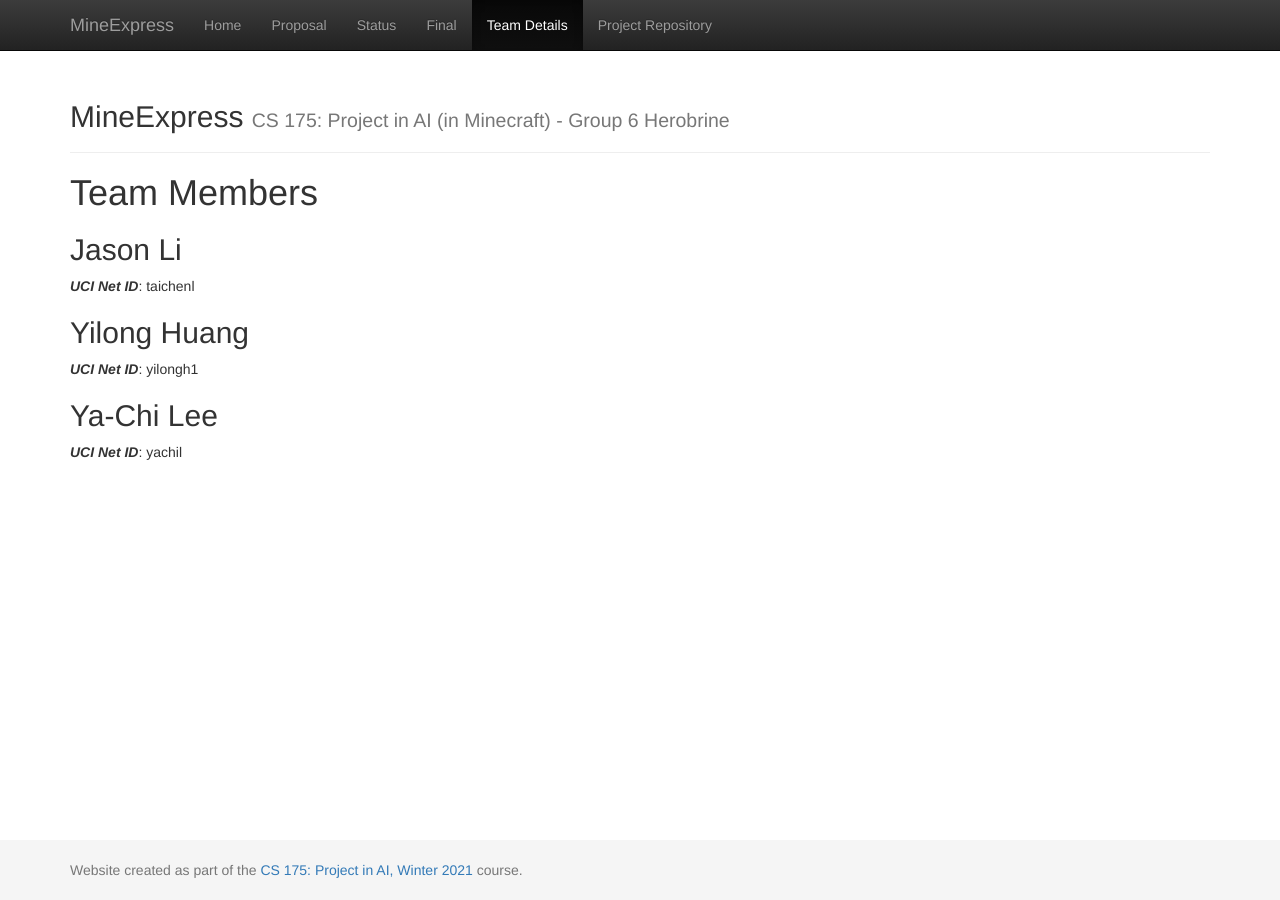
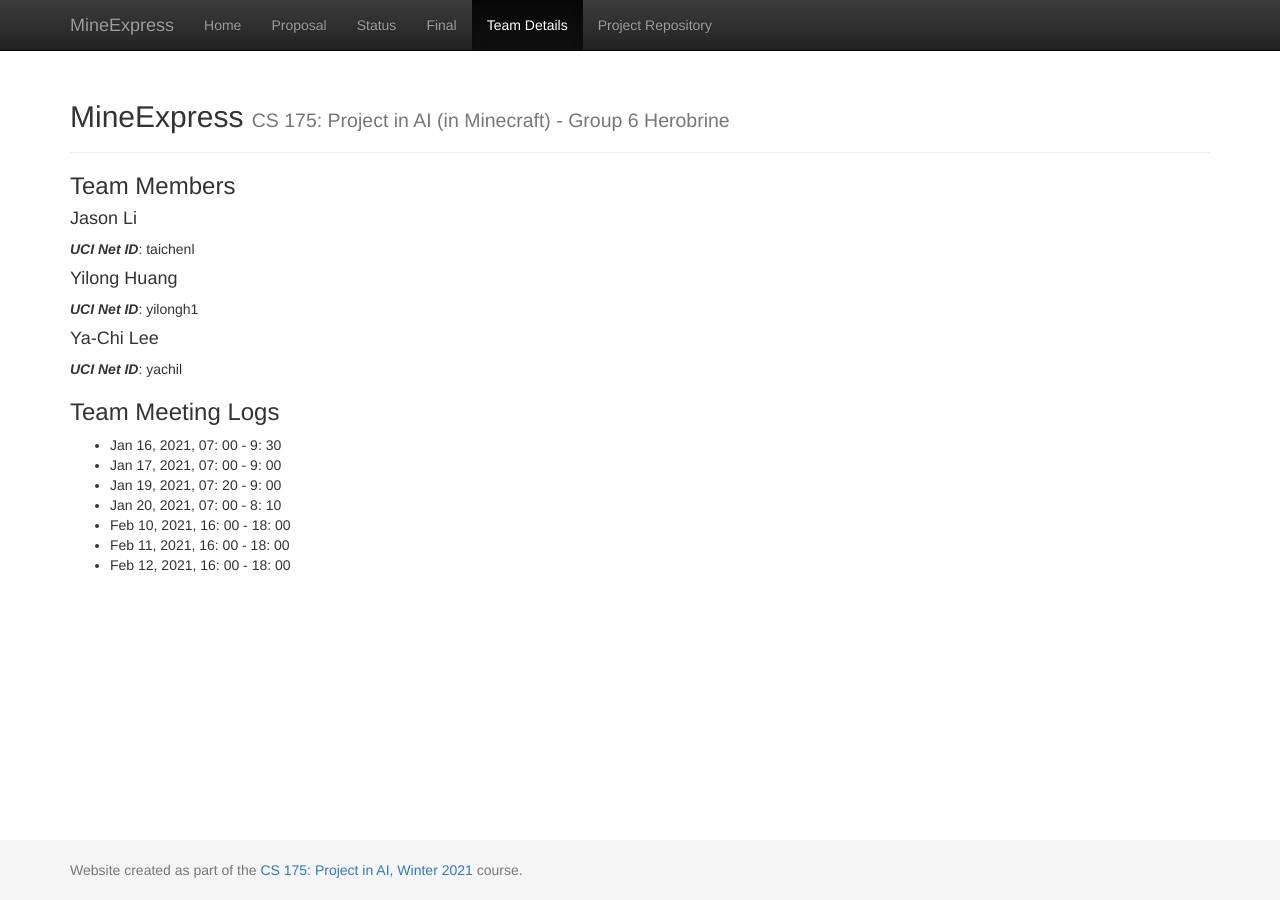
Before and after one commit to ETTOTW/Herobrine, a Jekyll site: the page built from docs/team.md, in a window 1280 px wide. Built offline with Jekyll 4.4.1, drawn with Linux system fonts in a browser that asks for light colours.

Commit message:
Update Team Meeting Logs

```diff
--- a/docs/team.md
+++ b/docs/team.md
@@ -3,14 +3,25 @@ layout: default
 title:  Team
 ---
 
-# Team Members
+### Team Members
 
 
-## Jason Li
+#### Jason Li
 ***UCI Net ID***: taichenl
 
-## Yilong Huang
+#### Yilong Huang
 ***UCI Net ID***: yilongh1
 
-## Ya-Chi Lee
+#### Ya-Chi Lee
 ***UCI Net ID***: yachil
+
+
+
+### Team Meeting Logs
+- Jan 16, 2021, 07: 00 - 9: 30
+- Jan 17, 2021, 07: 00 - 9: 00
+- Jan 19, 2021, 07: 20 - 9: 00
+- Jan 20, 2021, 07: 00 - 8: 10
+- Feb 10, 2021, 16: 00 - 18: 00
+- Feb 11, 2021, 16: 00 - 18: 00
+- Feb 12, 2021, 16: 00 - 18: 00
```
